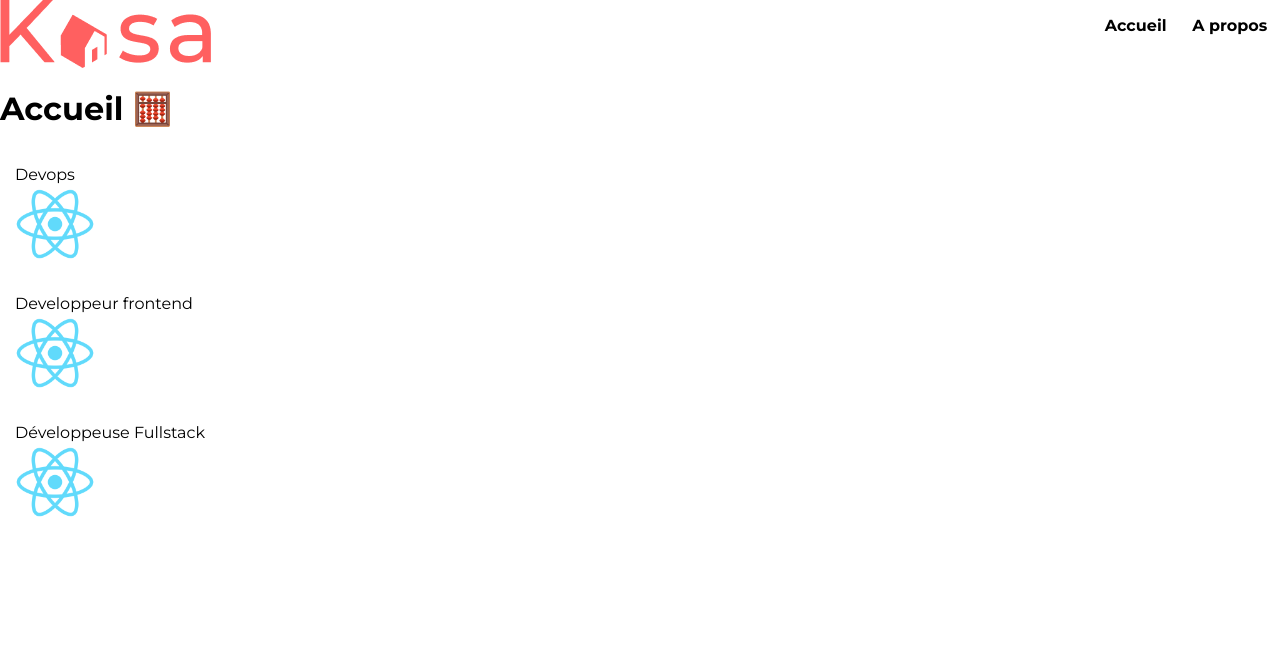
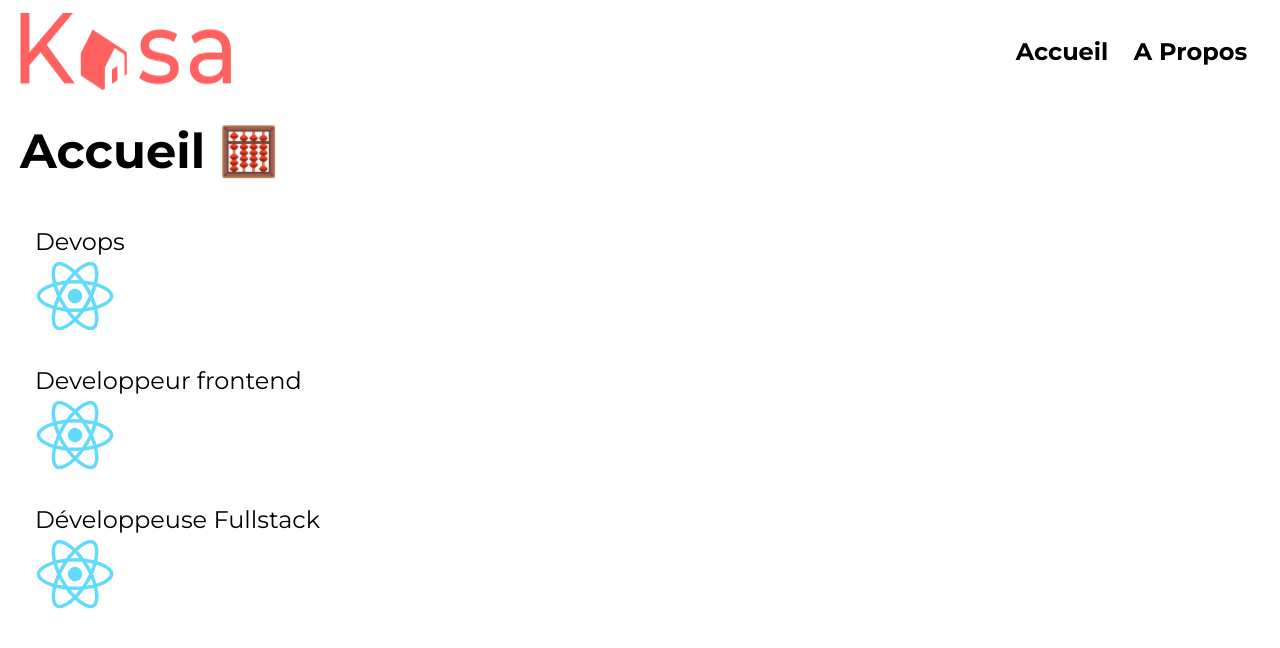
Before and after one commit to emontmasson/kasa, a React (Create React App) app: page / in a window 1280 px wide. Shown: the top 648 px of the page. Built offline with nearby package versions, Linux system fonts and the light colour scheme.

Commit message:
Ajout d'un icone Ajout d'une liste dans le menu Ajout d'un fichier de variables

```diff
--- a/public/index.html
+++ b/public/index.html
@@ -9,12 +9,8 @@
       name="description"
       content="Web site created using create-react-app"
     />
-    <link rel="apple-touch-icon" href="%PUBLIC_URL%/logo192.png" />
-    <!--
-      manifest.json provides metadata used when your web app is installed on a
-      user's mobile device or desktop. See https://developers.google.com/web/fundamentals/web-app-manifest/
-    -->
-    <link rel="manifest" href="%PUBLIC_URL%/manifest.json" />
+
+
     <!--
       Notice the use of %PUBLIC_URL% in the tags above.
       It will be replaced with the URL of the `public` folder during the build.
@@ -24,7 +20,7 @@
       work correctly both with client-side routing and a non-root public URL.
       Learn how to configure a non-root public URL by running `npm run build`.
     -->
-    <title>React App</title>
+    <title>Kasa</title>
   </head>
   <body>
     <noscript>You need to enable JavaScript to run this app.</noscript>
--- a/src/components/Card/Card.jsx
+++ b/src/components/Card/Card.jsx
@@ -1,11 +1,11 @@
 
 import PropTypes from 'prop-types'
-function Card({ label, title, picture }) {
+function Card({ label,  picture }) {
     return (
         <div style={{ display: 'flex', flexDirection: 'column', padding: 15 }}>
             <span>{label}</span>
             <img src={picture} alt="freelance" height={80} width={80} />
-            <span>{title}</span>
+
         </div>
     )
 }
--- a/src/components/Header/Header.jsx
+++ b/src/components/Header/Header.jsx
@@ -9,7 +9,7 @@ function Header() {
             <img src={Logo} alt="Logo" />
             <ul>
                 <li><Link to="/">Accueil</Link></li>
-                <li><Link to="/about">A propos</Link></li>
+                <li><Link to="/about">A Propos</Link></li>
             </ul>
 
         </nav>
--- a/src/components/Header/Header.scss
+++ b/src/components/Header/Header.scss
@@ -1,3 +1,4 @@
+@import '../../sass/variables';
 
 nav {
   display: flex;
@@ -8,10 +9,13 @@ nav {
     justify-content: flex-end;
     a {
       font-weight: bold;
-      color: black;
+      color: $base-color;
       padding: 1vw;
       text-decoration: none;
+      &:active, &:hover {
+        text-decoration: underline;
+      }
+    }
 
-    }
   }
 }
--- a/src/index.jsx
+++ b/src/index.jsx
@@ -5,7 +5,7 @@ import LogementDetails from './pages/LogementDetails/LogementDetails';
 import About from './pages/About/About';
 import Header from "./components/Header/Header";
 import Error from "./pages/Error/Error"
-import './index.scss';
+import './sass/index.scss';
 
 import { createRoot } from 'react-dom/client';
 const container = document.getElementById('root');
--- /dev/null
+++ b/src/sass/_variables.scss
@@ -0,0 +1 @@
+$base-color: black;
--- a/src/index.scss
+++ b/src/sass/index.scss
@@ -1,9 +1,15 @@
 @import url('https://fonts.googleapis.com/css2?family=Montserrat:ital,wght@0,100..900;1,100..900&display=swap');
+
+
 
 body {
   margin: 0;
   font-family: "Montserrat", sans-serif;
-
+  max-width: 1240px;
+  margin-left: auto;
+  margin-right: auto;
+  padding: 1%;
+  font-size: 24px;
 }
 
 code {
```
Also changed, not shown: 1 other file (tests, documents, lock files or other folders).
